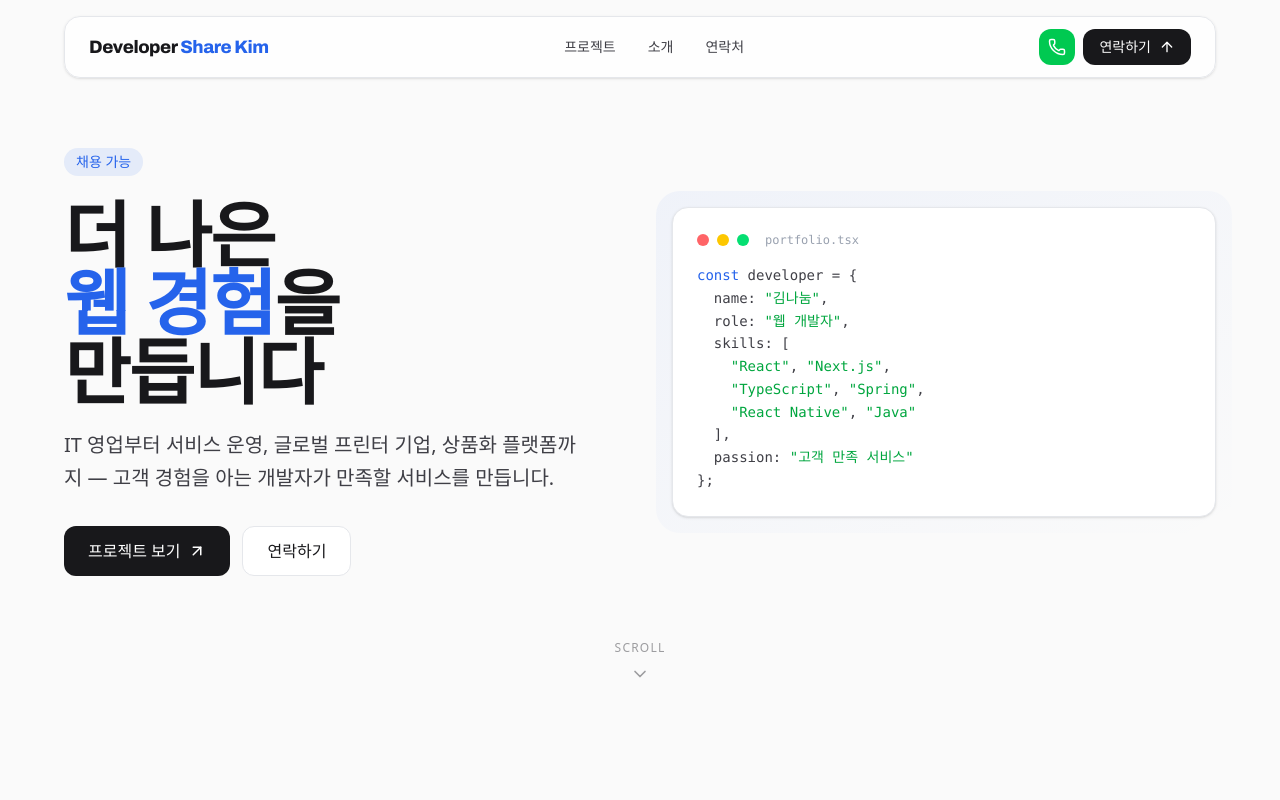
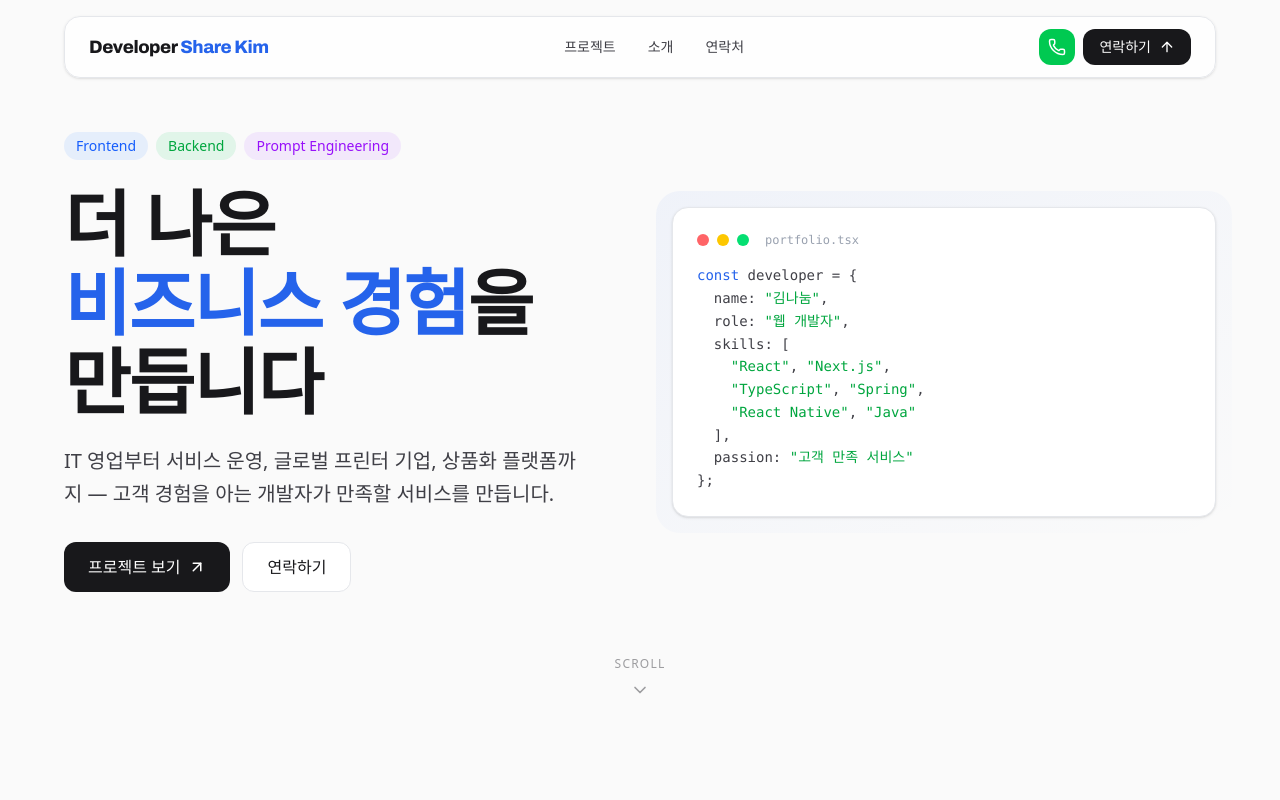
Before and after one commit to sharekim93/portfolio-2026, a Next.js app: page / in a window 1280 px wide. Shown: the top 800 px of the page. Built offline with nearby package versions, Linux system fonts and the light colour scheme.

Commit message:
히어로 섹션 컨텐츠 변경

```diff
--- a/src/components/hero.tsx
+++ b/src/components/hero.tsx
@@ -11,15 +11,23 @@ export function Hero() {
         <div className="grid lg:grid-cols-2 gap-12 lg:gap-16 items-center">
           <div>
             <Reveal>
-              <span className="inline-block bg-accent/10 text-accent text-sm font-medium px-3 py-1 rounded-full mb-6">
-                채용 가능
-              </span>
+              <div className="flex flex-wrap gap-2 mb-6">
+                <span className="inline-block bg-blue-500/10 text-blue-600 text-sm font-medium px-3 py-1 rounded-full">
+                  Frontend
+                </span>
+                <span className="inline-block bg-green-500/10 text-green-600 text-sm font-medium px-3 py-1 rounded-full">
+                  Backend
+                </span>
+                <span className="inline-block bg-purple-500/10 text-purple-600 text-sm font-medium px-3 py-1 rounded-full">
+                  Prompt Engineering
+                </span>
+              </div>
             </Reveal>
             <Reveal>
-              <h1 className="font-heading font-black text-5xl sm:text-6xl lg:text-7xl leading-[0.95] tracking-tight text-primary mb-6">
+              <h1 className="font-heading font-black text-5xl sm:text-6xl lg:text-7xl leading-[1.1] tracking-tight text-primary mb-6">
                 더 나은
                 <br />
-                <span className="text-accent">웹 경험</span>을
+                <span className="text-accent">비즈니스 경험</span>을
                 <br />
                 만듭니다
               </h1>
```
